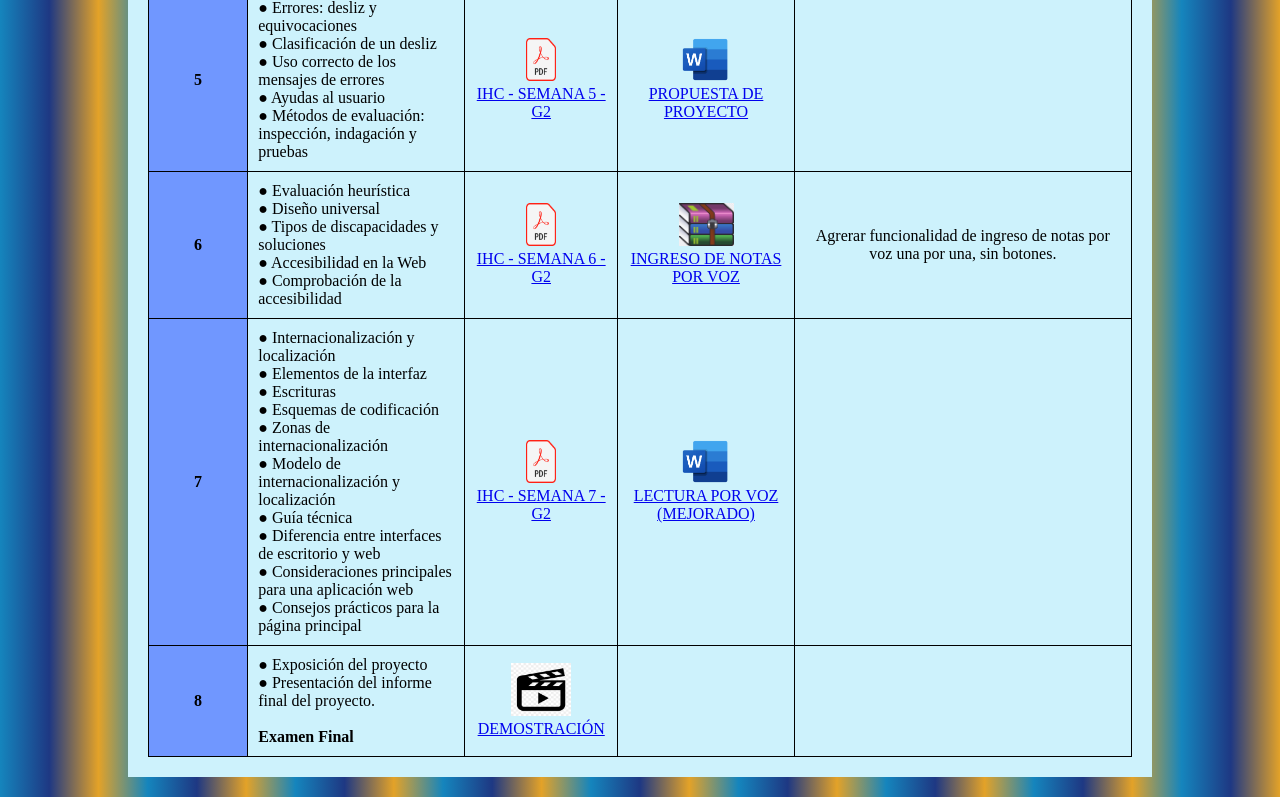
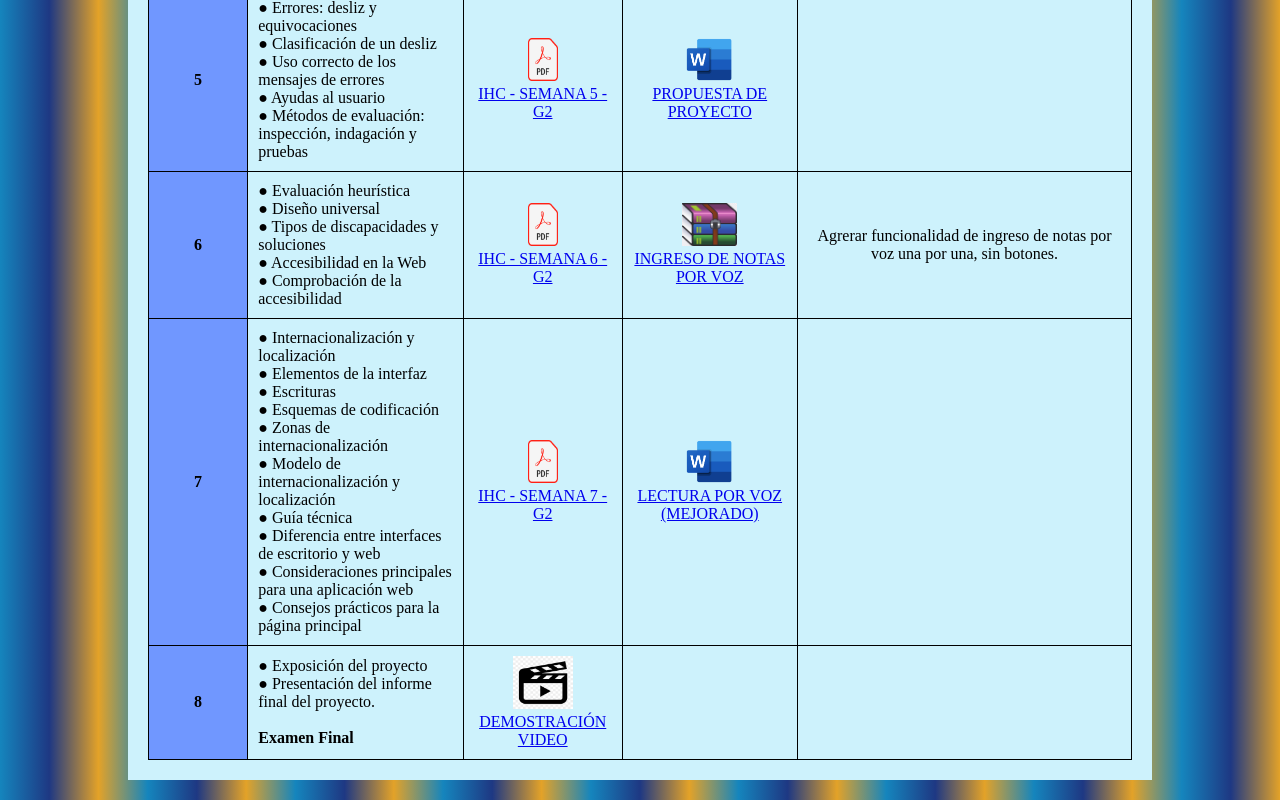
Before and after one commit to frank777ch/IHCweb, a plain HTML site: page index.html in a window 1280 px wide. Shown: the part 2985-3785 px from the top of the page. Drawn offline with Linux system fonts and the light colour scheme; a script that the page names is missing.

Commit message:
Update index.html

```diff
--- a/index.html
+++ b/index.html
@@ -324,7 +324,7 @@
                         <img src="vid.png" width="60" height="53" />
                         <br>
                         <a href="https://drive.google.com/file/d/1NxMeSCvz_-Pgg6AQrCjFlScnvuQZ-fsd/view?usp=sharing
-                        ">DEMOSTRACIÓN</a>
+                        ">DEMOSTRACIÓN VIDEO</a>
                     </td>  <td></td> <td></td>
                 </tr>
             </table>
```
